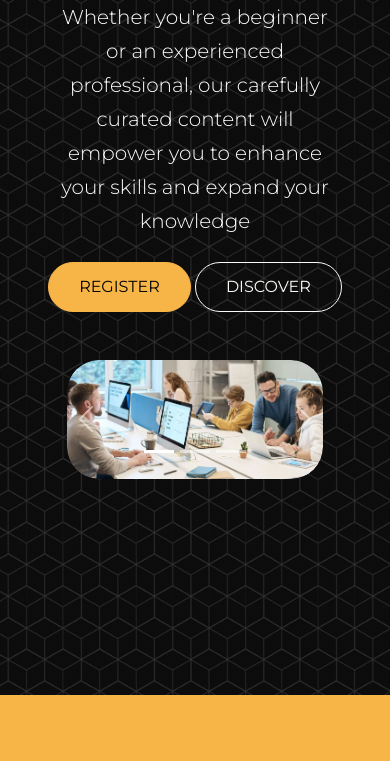
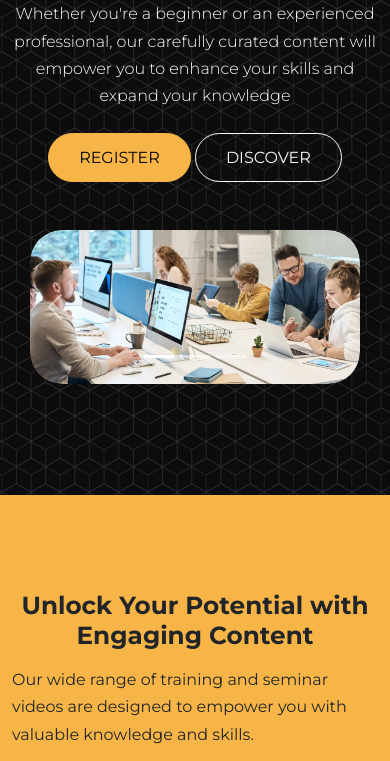
Before and after one commit to bitbard3/edunexa, a website: page index.html in a window 390 px wide. Shown: the part 305-1066 px from the top of the page. Drawn offline with nearby package versions, Linux system fonts and the light colour scheme; files that its build step writes are made by us from their sources.

Commit message:
Improve Responsiveness in smaller screens

```diff
--- a/index.html
+++ b/index.html
@@ -26,7 +26,7 @@
         <img src="/images/brand-logo.svg" alt="" width="40">
         <span class="text-primary display-7 ms-0 fw-semibold brand-text">duNexa</span>
       </div>
-      <button class="navbar-toggler ms-auto" type="button" data-bs-toggle="collapse" data-bs-target="nav">
+      <button class="navbar-toggler ms-auto" type="button" data-bs-toggle="collapse" data-bs-target="#nav">
         <span class="navbar-toggler-icon"></span>
       </button>
       <div class="collapse navbar-collapse" id="nav">
@@ -68,11 +68,12 @@
   </nav>
   <!-- Hero Section -->
   <section class="hero py-7 vh-100">
-    <div class="container-xl">
+    <div class="container">
       <div class="row">
         <div class="col-12 text-center">
           <h1 class="fw-lighter display-2 mt-3 text-white">Explore Our Training and Seminar Videos</h1>
-          <p class="lead text-white w-75 m-auto mt-3 mb-4">Whether you're a beginner or an experienced professional,
+          <p class="lead text-white w-75 m-auto mt-3 mb-4 hero-text">Whether you're a beginner or an experienced
+            professional,
             our
             carefully
             curated
@@ -117,7 +118,7 @@
     <div class="container">
       <div class="row">
         <div class="col-md-6 ">
-          <h3 class="fw-bold display-7">
+          <h3 class="fw-bold display-7 text-center text-md-start">
             Unlock Your Potential with Engaging Content
           </h3>
           <p>Our wide range of training and seminar videos are designed to empower you with valuable knowledge and
@@ -178,8 +179,8 @@
           </div>
         </div>
         <div class="col-md-6">
-          <div class="text-container d-flex flex-column justify-content-center h-100">
-            <h3 class="fw-bold display-7">
+          <div class="text-container d-flex flex-column justify-content-center h-100 text-center text-md-start">
+            <h3 class="fw-bold display-7 mt-5">
               Enhance Your Skills with Engaging Training Videos
             </h3>
             <p>Our extensive collection of training videos is designed to help you enhance your skills and excel in your
@@ -471,7 +472,7 @@
     </div>
   </section>
   <!-- Footer Section -->
-  <footer class="footer text-bg-dark py-6 py-md-5">
+  <footer class="footer text-bg-dark py-5 ">
     <div class="container">
       <div class="row">
         <div class="col-md-4">
--- a/scss/styles.scss
+++ b/scss/styles.scss
@@ -28,9 +28,17 @@
         background: var(--bs-dark);
         opacity: 0.9;
     }
-}
-@media (max-width:992px){
-    .carousel{
+    .hero .slide{
         width: 90%;
+        margin: 0 auto;
+    }
+    .hero {
+        height: 800px !important;
+        min-height: 800px !important;
+    }
+
+    .hero-text{
+        width: 100% !important;
+        font-size: 16px;
     }
 }
```
